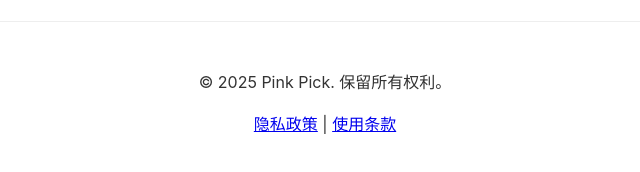
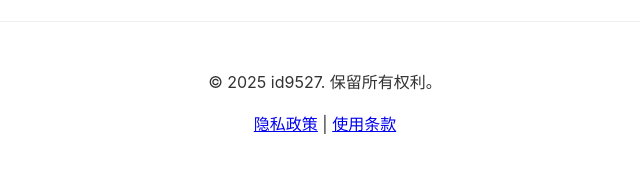
Before and after one commit to jasonce/github.io, a plain HTML site: page index.html in a window 1280 px wide. Shown: the part 1086-1258 px from the top of the page, 315-955 px from the left. Drawn offline with Linux system fonts and the light colour scheme.

Commit message:
Update index.html

```diff
--- a/index.html
+++ b/index.html
@@ -138,7 +138,7 @@
         </main>
 
         <footer class="footer">
-            <p>© 2025 Pink Pick. 保留所有权利。</p>
+            <p>© 2025 id9527. 保留所有权利。</p>
             <p><a href="privacy.html">隐私政策</a> | <a href="terms.html">使用条款</a></p>
         </footer>
     </div>
```
